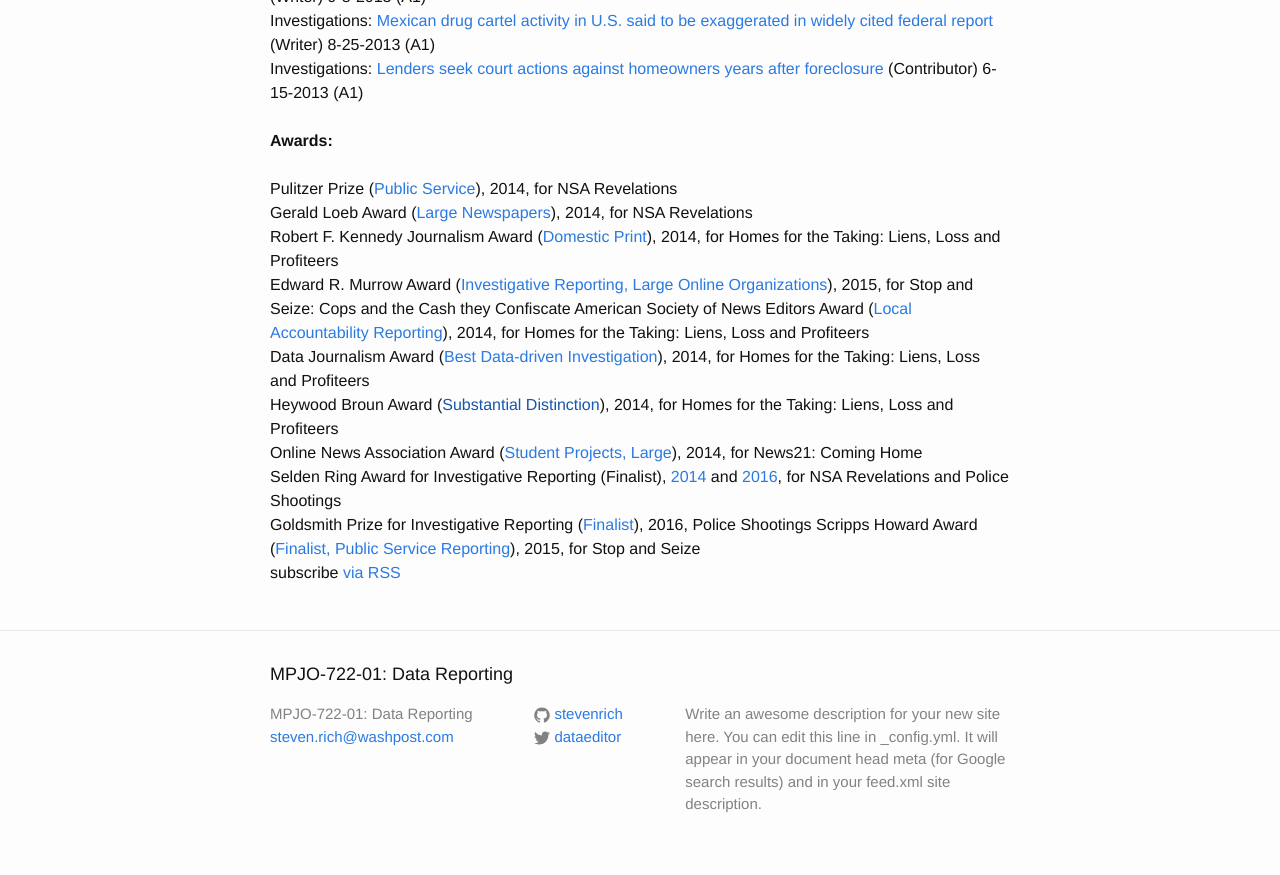
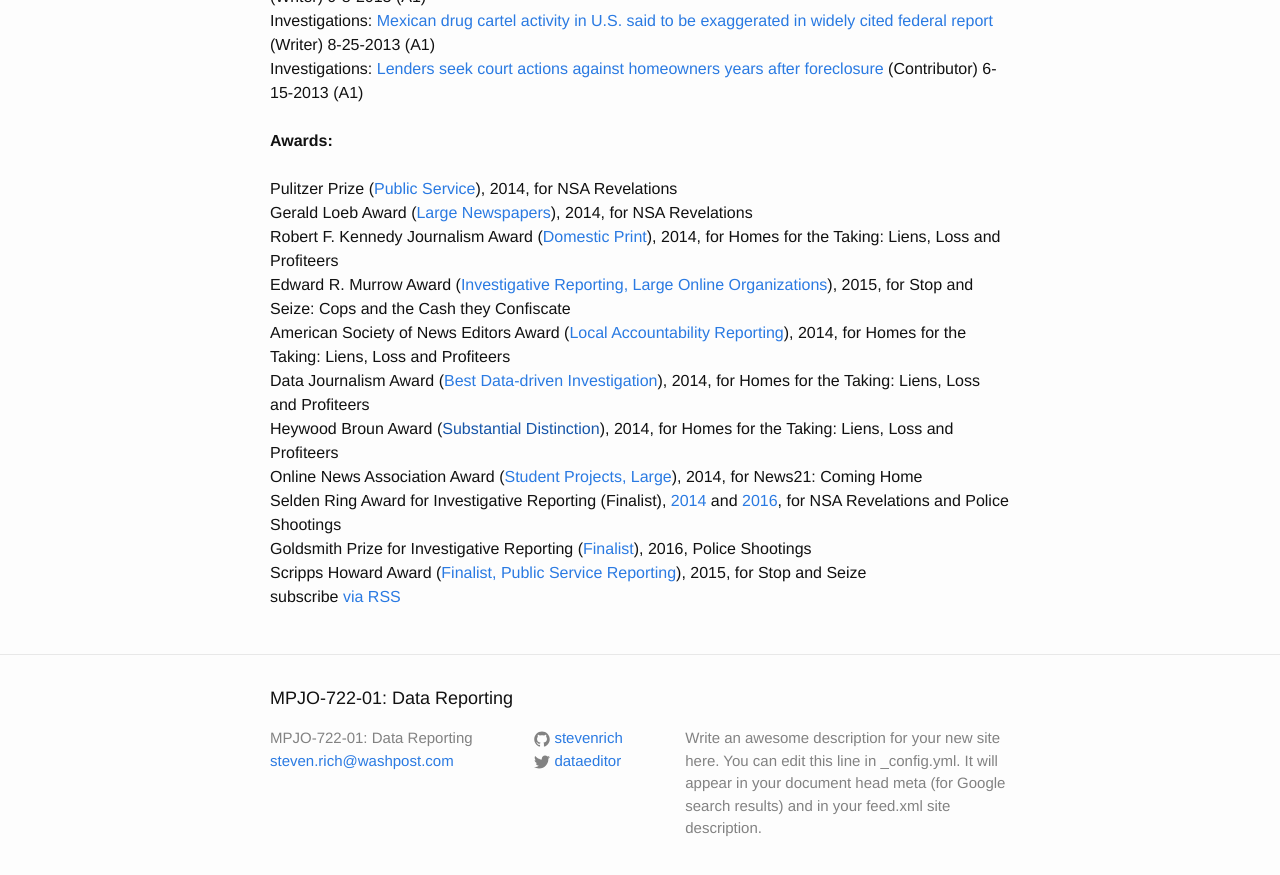
Before and after one commit to stevenrich-zz/stevenrich.github.io, a Jekyll site: the page built from clips.html, in a window 1280 px wide and 900 px high, scrolled down 3560 px. Shown: the top 875 px of the window. Built offline with Jekyll 4.4.1, drawn with Linux system fonts in a browser that asks for light colours.

```diff
--- a/clips.html
+++ b/clips.html
@@ -107,14 +107,14 @@ layout: default
   Pulitzer Prize (<a href="http://www.pulitzer.org/works/2014-Public-Service-Group1">Public Service</a>), 2014, for NSA Revelations<br>
   Gerald Loeb Award (<a href="http://www.anderson.ucla.edu/gerald-loeb-awards/2014-winners">Large Newspapers</a>), 2014, for NSA Revelations<br>
   Robert F. Kennedy Journalism Award (<a href="http://rfkcenter.org/2014-robert-f-kennedy-journalism-award-recipients">Domestic Print</a>), 2014, for Homes for the Taking: Liens, Loss and Profiteers<br>
-  Edward R. Murrow Award (<a href="http://www.rtdna.org/content/2015_national_edward_r_murrow_award_winners">Investigative Reporting, Large Online Organizations</a>), 2015, for Stop and Seize: Cops and the Cash they Confiscate
+  Edward R. Murrow Award (<a href="http://www.rtdna.org/content/2015_national_edward_r_murrow_award_winners">Investigative Reporting, Large Online Organizations</a>), 2015, for Stop and Seize: Cops and the Cash they Confiscate<br>
   American Society of News Editors Award (<a href="http://asne.org/blog_home.asp?Display=1666">Local Accountability Reporting</a>), 2014, for Homes for the Taking: Liens, Loss and Profiteers<br>
   Data Journalism Award (<a href="http://www.globaleditorsnetwork.org/programmes/data-journalism-awards/">Best Data-driven Investigation</a>), 2014, for Homes for the Taking: Liens, Loss and Profiteers<br>
   Heywood Broun Award (<a href="">Substantial Distinction</a>), 2014, for Homes for the Taking: Liens, Loss and Profiteers<br>
   Online News Association Award (<a href="http://journalists.org/awards/2014-awards/">Student Projects, Large</a>), 2014, for News21: Coming Home<br>
   Selden Ring Award for Investigative Reporting (Finalist), <a href="http://annenberg.usc.edu/news/around-usc-annenberg/milwaukee-journal-sentinel-team-wins-2014-usc-annenberg-selden-ring-award">2014</a> and <a href="http://annenberg.usc.edu/news/awards/%E2%80%9Cseafood-slaves%E2%80%9D-associated-press-wins-usc-annenberg%E2%80%99s-2016-selden-ring-award">2016</a>, for NSA Revelations and Police Shootings<br>
-  Goldsmith Prize for Investigative Reporting (<a href="http://shorensteincenter.org/goldsmith-awards-finalists-2016/">Finalist</a>), 2016, Police Shootings
-  Scripps Howard Award (<a href="http://www.prnewswire.com/news-releases/scripps-howard-awards-honor-nations-best-2014-journalism-300051814.html">Finalist, Public Service Reporting</a>), 2015, for Stop and Seize
+  Goldsmith Prize for Investigative Reporting (<a href="http://shorensteincenter.org/goldsmith-awards-finalists-2016/">Finalist</a>), 2016, Police Shootings<br>
+  Scripps Howard Award (<a href="http://www.prnewswire.com/news-releases/scripps-howard-awards-honor-nations-best-2014-journalism-300051814.html">Finalist, Public Service Reporting</a>), 2015, for Stop and Seize<br>
 
   <p class="rss-subscribe">subscribe <a href="{{ "/feed.xml" | prepend: site.baseurl }}">via RSS</a></p>
 
```
